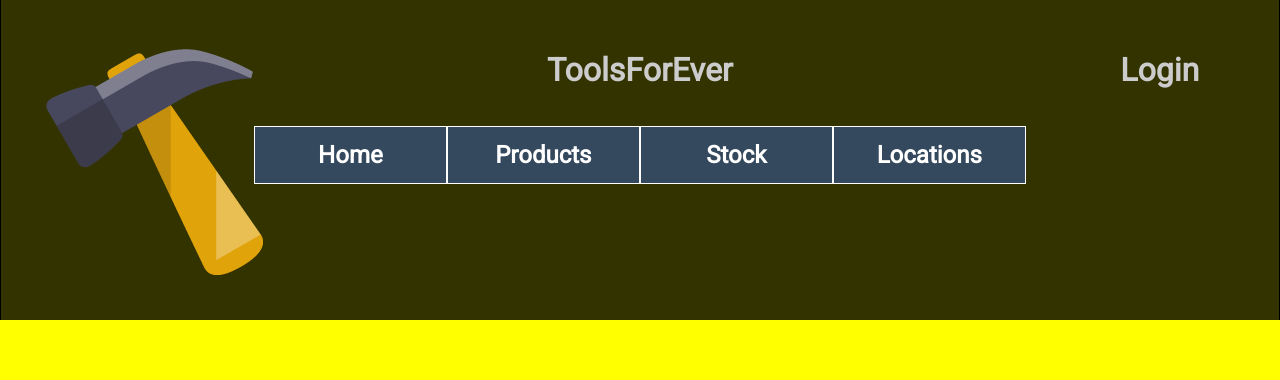
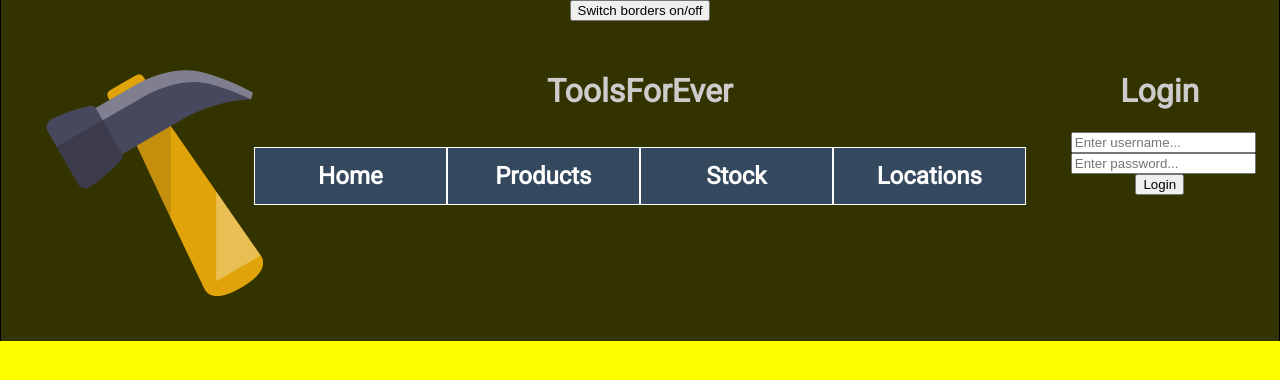
Before and after one commit to gaterin/Oefen-MVC, a PHP site: page /php/View/Header.php in a window 1280 px wide. Shown: the top 380 px of the page. Run offline with PHP 8.4, Linux system fonts and the light colour scheme.

Commit message:
added login form to html with border switch button

```diff
--- a/View/Header.php
+++ b/View/Header.php
@@ -4,12 +4,14 @@
     <meta charset="utf-8">
     <link type="text/css" href="http://fonts.googleapis.com/css?family=Roboto" rel="stylesheet">
     <base href="http://localhost/php/Oefen-MVC/"/>
+    <link rel="shortcut icon" href="Images/Logo.png" type="image/png" />
     <link type="text/css" rel="stylesheet" href="./Style/GridStyle.css">
     <link type="text/css" rel="stylesheet" href="./Style/MainStyle.css">
     <link type="text/css" rel="stylesheet" href="./Style/HeaderStyle.css">
     <link type="text/css" rel="stylesheet" href="./Style/FooterStyle.css">
     <title></title>
   </head>
+  <button type="button" id="BorderSwitchId" onclick="GridBorderSwitch();">Switch borders on/off</button>
   <body>
     <div class="row">
       <div class="col-12">
@@ -28,7 +30,33 @@
           </div>
         </div>
         <div class="col-2">
+          <?php
+          // vardump($_SESSION["msg"]);
+          if (isset($_SESSION["msg"]))
+          {
+            echo $_SESSION["msg"];
+            unset($_SESSION["msg"]);
+          }
+          ?>
+
+          <?php
+          if (!isset($_SESSION["username"]))
+          {  ?>
+
           <h1>Login</h1>
+          <form class="" action="./LoginController/login" method="post">
+            <input type="text" name="username" placeholder="Enter username..." required>
+            <input type="text" name="password" placeholder="Enter password..." required>
+            <input type="submit" name="loginbool" value="Login">
+          </form>
+        <?php }else {  ?>
+          <h1>Logout</h1>
+          <p>logged in as: <?php echo $_SESSION["username"];?></p>
+          <form class="" action="./LoginController/logout" method="post">
+            <input type="submit"  value="Logout">
+          </form>
+          <?php } ?>
+
         </div>
 
       </div>
```
